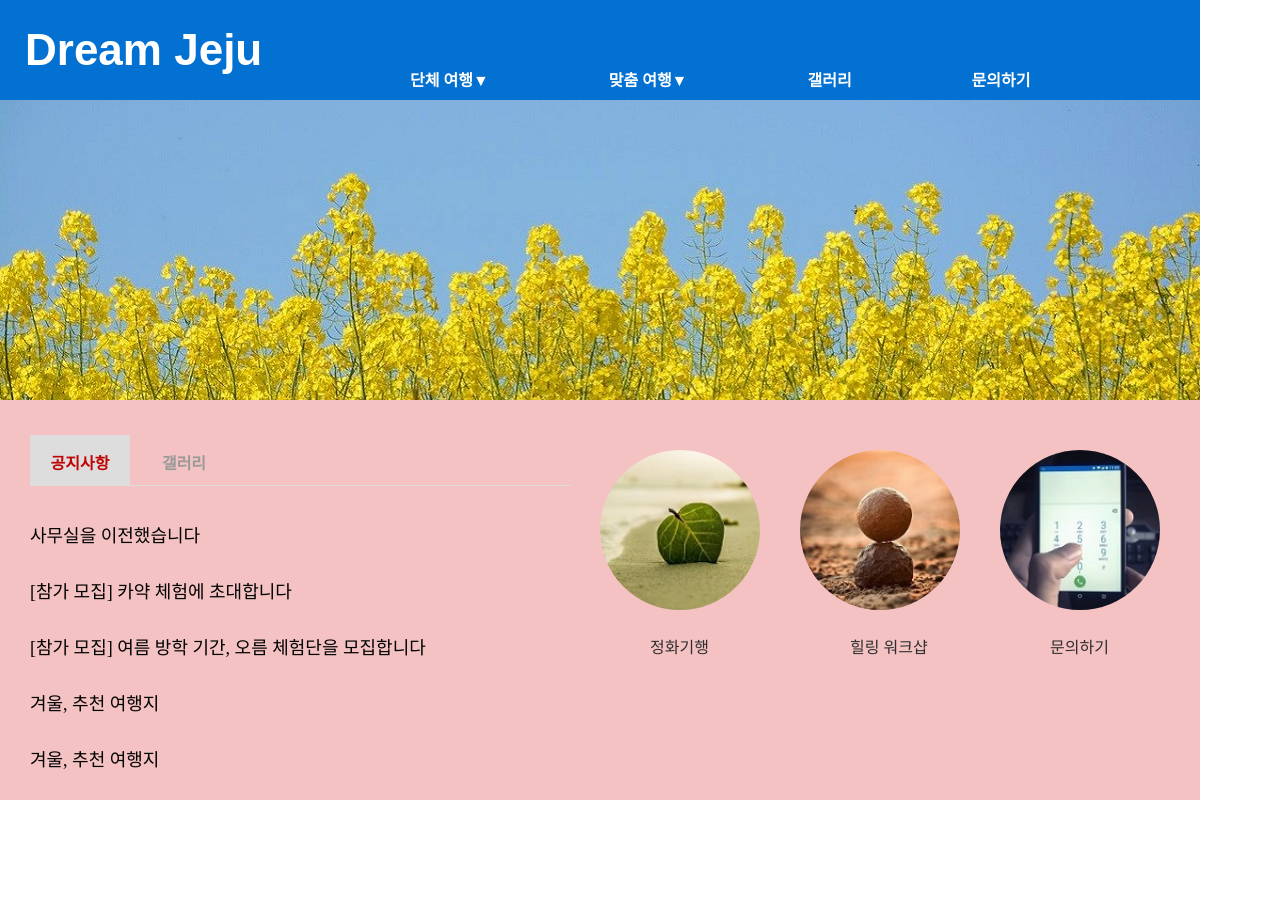
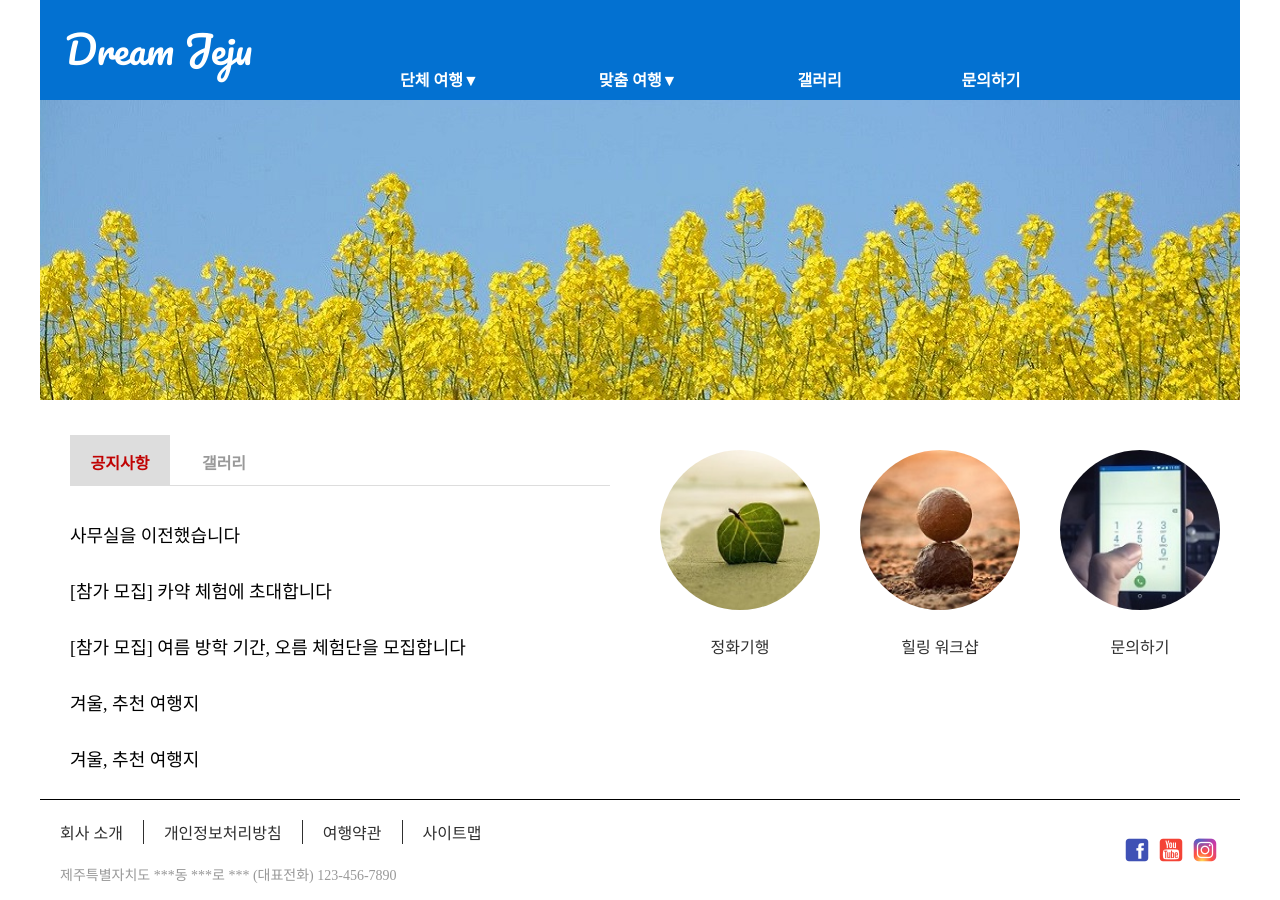
Before and after one commit to jungsaetbyeol/jeju, a plain HTML site: page index.html in a window 1280 px wide. Before the commit the page ends 831 px from the top, so only its background shows below. Drawn offline with Linux system fonts and the light colour scheme.

Commit message:
과제 완성
야호!!

```diff
--- a/css/style.css
+++ b/css/style.css
@@ -1,4 +1,5 @@
 @charset "utf-8";
+@import url("https://fonts.googleapis.com/css2?family=Orbitron:wght@400..900&family=Pacifico&family=Poiret+One&display=swap");
 * {
   margin: 0;
   padding: 0;
@@ -12,8 +13,9 @@ li {
 
 .wrap {
   width: 1200px;
-  background-color: aquamarine;
+  margin: auto;
 }
+/* gnb */
 .wrap nav {
   position: relative;
   width: 100%;
@@ -22,15 +24,18 @@ li {
 }
 .wrap nav .logo {
   float: left;
-  margin: 25px;
+  margin: 15px;
   width: 20%;
-  font: bold 44px "arial";
+  padding-left: 10px;
+  font-size: 38px;
+
+  font-family: "Pacifico", serif;
   color: #fff;
 }
 .wrap nav ul {
   position: absolute;
   top: 50%;
-  left: 350px;
+  left: 300px;
   transform: translateY(70%);
   text-align: center;
 }
@@ -51,7 +56,7 @@ article {
 section {
   width: 100%;
   height: 400px;
-  background-color: #f4c2c2;
+  border-bottom: 1px solid;
 }
 /* 텍스트 영역 */
 section .left {
@@ -97,16 +102,53 @@ section .right {
   float: left;
   margin-top: 50px;
 
+  width: 200px;
+  text-align: center;
 }
 .icon img {
   border-radius: 50%;
-  margin-right: 40px;
+
   width: 160px;
   height: 160px;
 }
 .icon p {
   margin-top: 20px;
-  padding-left: 50px;
+
   color: #2f2f2f;
 }
+
 /* 하단 */
+footer {
+  position: relative;
+  width: 100%;
+  height: 100px;
+}
+.footer_left {
+  position: absolute;
+  top: 20px;
+  left: 20px;
+}
+.footer_left ul li {
+  color: #2f2f2f;
+  border-right: 1px solid #2f2f2f;
+  float: left;
+  padding: 0 20px;
+}
+.footer_left ul li:first-child {
+  padding-left: 0;
+}
+.footer_left ul li:last-child {
+  border-right: none;
+}
+.footer_left p {
+  float: left;
+  margin-top: 20px;
+  font-size: 14px;
+  color: #999;
+}
+/* sns */
+.footer_right {
+  float: right;
+  margin-top: 35px;
+  margin-right: 20px;
+}
--- a/index.html
+++ b/index.html
@@ -43,13 +43,13 @@
 
         <!-- 아이콘 -->
         <div class="right">
-          <div class="icon">
+          <div class="icon" >
             <img src="images/icon-1.jpg" alt="나뭇잎" />
             <p>정화기행</p>
           </div>
-          <div class="icon">
+          <div class="icon" >
             <img src="images/icon-2.jpg" alt="돌멩이" />
-            <p>힐링 워크샵</p>
+            <p id="icon">힐링 워크샵</p>
           </div>
           <div class="icon">
             <img src="images/icon-3.jpg" alt="모바일" />
@@ -58,6 +58,23 @@
         </div>
       </section>
       <!-- 하단 -->
+      <footer>
+        <div class="footer_left">
+          <ul>
+            <li>회사 소개</li>
+            <li>개인정보처리방침</li>
+            <li>여행약관</li>
+            <li>사이트맵</li>
+          </ul>
+          <p>제주특별자치도 ***동 ***로 *** (대표전화) 123-456-7890</p>
+        </div>
+        <!-- sns -->
+        <div class="footer_right">
+          <img src="images/sns-1.png" alt="페이스북" />
+          <img src="images/sns-2.png" alt="유투브" />
+          <img src="images/sns-3.png" alt="인스타" />
+        </div>
+      </footer>
     </div>
   </body>
 </html>
```
